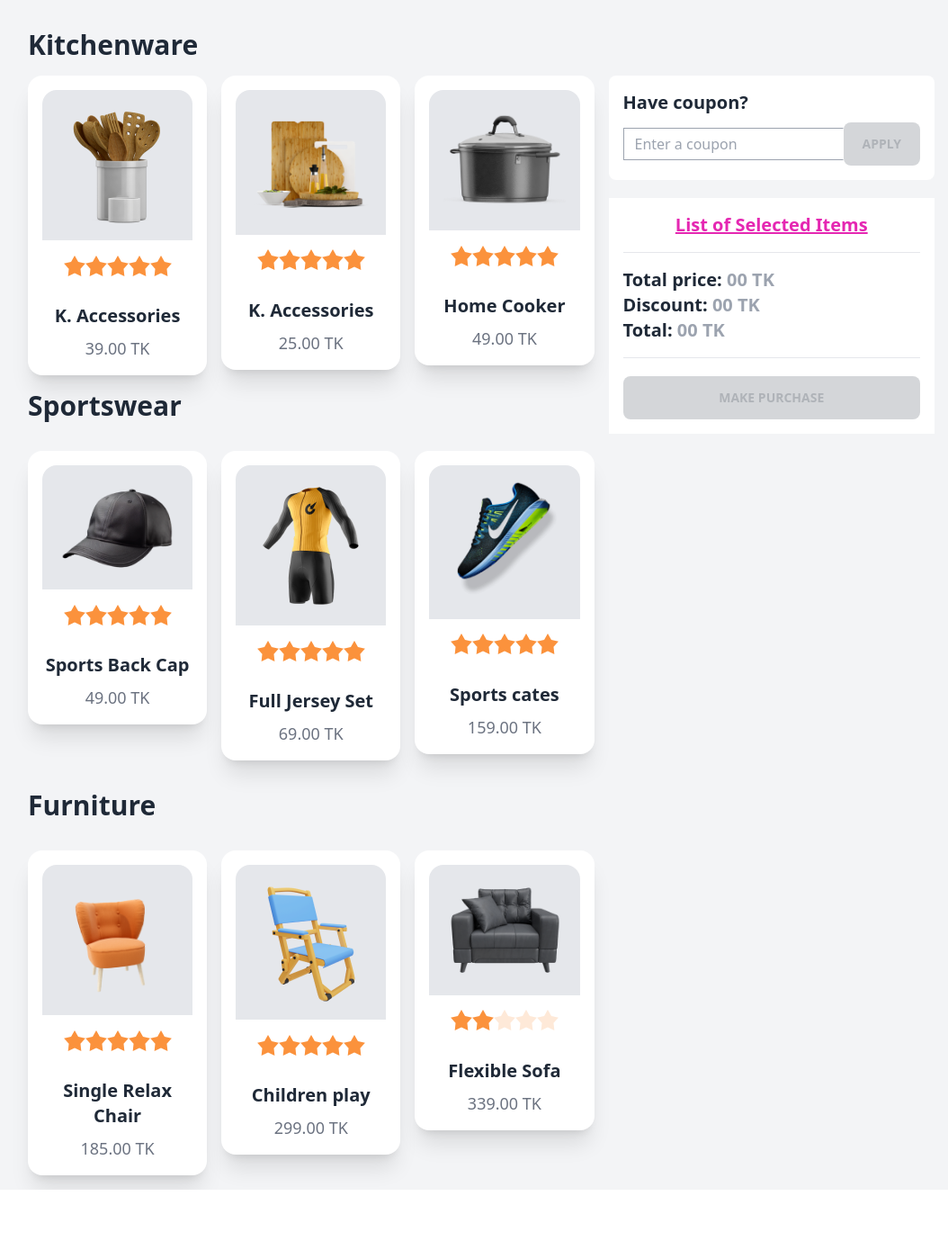
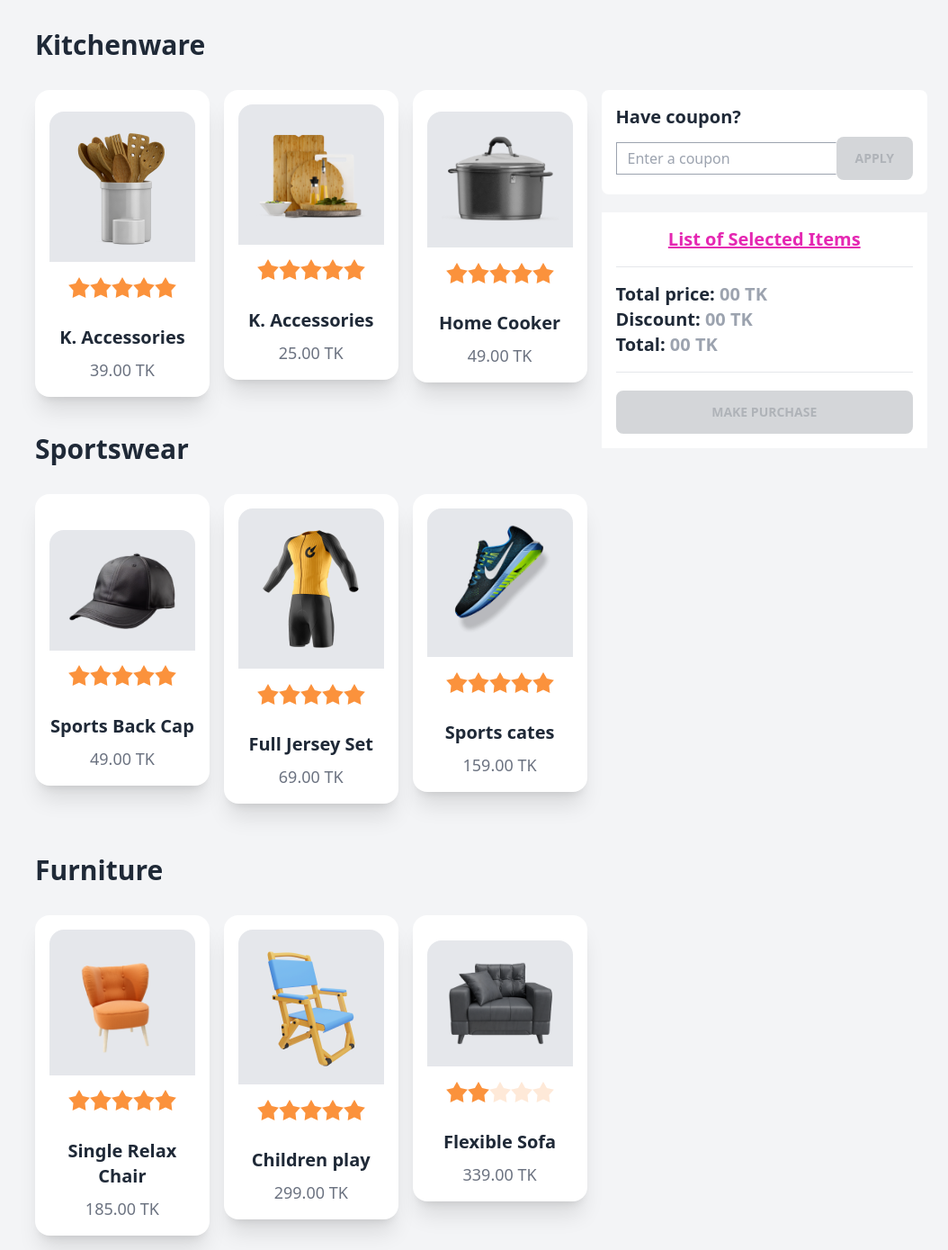
Before and after one commit to justJubair/summer-sale, a plain HTML site: page index.html in a window 1280 px wide. Shown: the part 580-1969 px from the top of the page at 90% size, without its empty margins (113-1167 px from the left). Before the commit the page ends 1902 px from the top, so only its background shows below. Drawn offline with nearby package versions, Linux system fonts and the light colour scheme.

Commit message:
responsive tablet layout

```diff
--- a/index.html
+++ b/index.html
@@ -42,16 +42,16 @@
             </div>
             <!-- image section -->
             <div>
-                <img src="./images/Summer 1.png" class=" lg:w-[500px]" alt="">
+                <img src="./images/Summer 1.png" class=" lg:w-[500px] md:w-[450px]" alt="">
             </div>
         </section>
         <!-- banner section ends -->
     </header>
     <!-- header section ends -->
     <main class="bg-gray-100">
-        <section class="max-w-screen-lg pt-16 mx-auto">
+        <section class="max-w-screen-lg pt-16 mx-auto px-2">
             <!-- main container -->
-            <h2 class="text-3xl font-bold ml-4 text-center md:text-start md:my-4">Kitchenware</h2>
+            <h2 class="text-3xl font-bold ml-4 text-center md:text-start mb-3 md:my-4 md:mb-8">Kitchenware</h2>
             <div class="flex flex-col justify-between md:flex-row">
                 <!-- product section -->
                 <div>
@@ -62,7 +62,7 @@
                             <!-- card one -->
                             <div onclick="addCardToLog(this)" class="hover:cursor-pointer">
                                 <div class="card bg-base-100 shadow-xl">
-                                    <figure class="bg-gray-200 p-4 m-4"><img src="./images/prod1.png" alt="Shoes" /></figure>
+                                    <figure class="bg-gray-200 p-4 m-4 mt-6"><img src="./images/prod1.png" alt="Shoes" /></figure>
                                     <div class="text-center">
                                         <div class="rating">
                                             <input type="radio" name="rating-2" class="mask mask-star-2 bg-orange-400" />
@@ -100,7 +100,7 @@
                             <!-- card three -->
                             <div onclick="addCardToLog(this)" class="hover:cursor-pointer">
                                 <div class="card bg-base-100 shadow-xl">
-                                    <figure class="bg-gray-200 p-4 m-4"><img src="./images/prod3.png" alt="Shoes" /></figure>
+                                    <figure class="bg-gray-200 p-4 m-4 mt-6"><img src="./images/prod3.png" alt="Shoes" /></figure>
                                     <div class="text-center">
                                         <div class="rating">
                                             <input type="radio" name="rating-2" class="mask mask-star-2 bg-orange-400" />
@@ -119,14 +119,14 @@
                         </div>
                     </div>
                     <!-- sportswear -->
-                    <div class="mt-4">
+                    <div class="mt-10">
                         <h2 class="text-3xl font-bold ml-4 text-center md:text-start md:my-4">Sportswear</h2>
                         <!-- cards container -->
                         <div class="grid grid-cols-1 gap-4 p-4 md:grid-cols-2 lg:grid-cols-3">
                             <!-- card four -->
                             <div onclick="addCardToLog(this)" class="hover:cursor-pointer">
                                 <div class="card bg-base-100 shadow-xl">
-                                    <figure class="bg-gray-200 p-4 m-4"><img src="./images/prod4.png" alt="Shoes" /></figure>
+                                    <figure class="bg-gray-200 p-4 m-4 mt-10"><img src="./images/prod4.png" alt="Shoes" /></figure>
                                     <div class="text-center">
                                         <div class="rating">
                                             <input type="radio" name="rating-2" class="mask mask-star-2 bg-orange-400" />
@@ -183,7 +183,7 @@
                         </div>
                     </div>
                     <!-- furniture -->
-                    <div class="mt-4">
+                    <div class="mt-10">
                         <h2 class="text-3xl font-bold ml-4 text-center md:text-start md:my-4">Furniture</h2>
                         <!-- cards container -->
                         <div class="grid grid-cols-1 gap-4 p-4 md:grid-cols-2 lg:grid-cols-3">
@@ -228,7 +228,7 @@
                             <!-- card nine -->
                             <div onclick="addCardToLog(this)" class="hover:cursor-pointer">
                                 <div class="card bg-base-100 shadow-xl">
-                                    <figure class="bg-gray-200 p-4 m-4"><img src="./images/prod9.png" alt="Shoes" /></figure>
+                                    <figure class="bg-gray-200 p-4 m-4 mt-7"><img src="./images/prod9.png" alt="Shoes" /></figure>
                                     <div class="text-center">
                                         <div class="rating">
                                             <input type="radio" name="rating-2" class="mask mask-star-2 bg-orange-400" />
```
